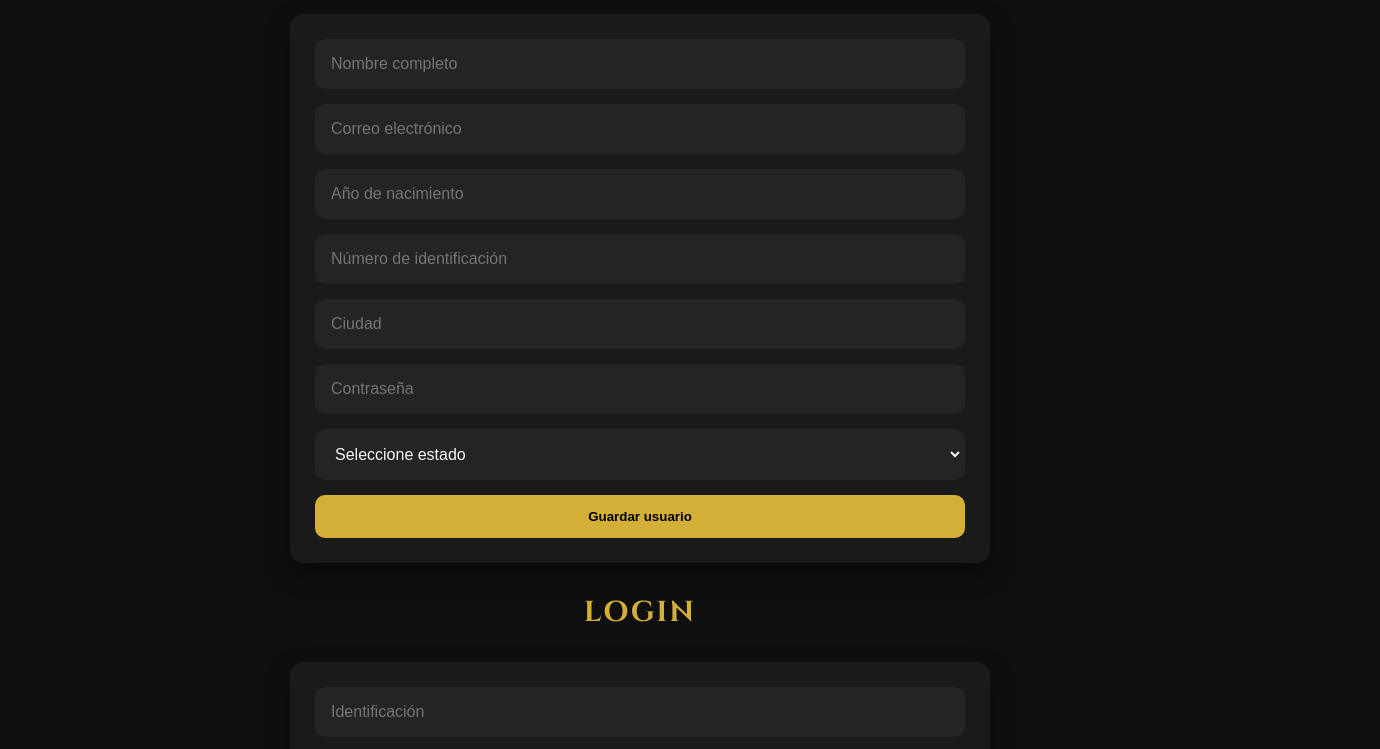
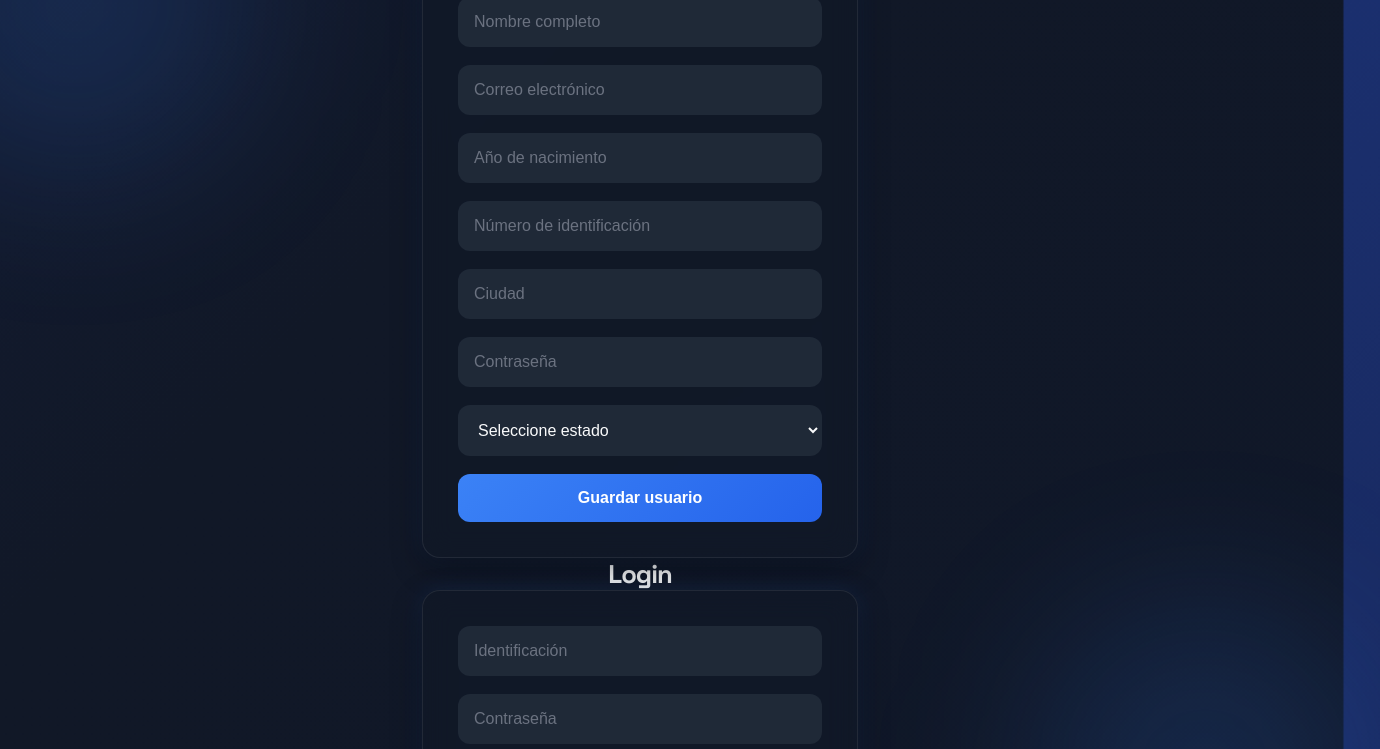
Before and after one commit to CarlosAp0515/CRUD-Micaela-JS, a website built with Vite: page index.html in a window 1280 px wide. Shown: the part 100-849 px from the top of the page, 1380 px wide, since content can reach past the window. Built offline with nearby package versions, Linux system fonts and the light colour scheme.

Commit message:
mejora visual login

```diff
--- a/src/main.js
+++ b/src/main.js
@@ -95,7 +95,7 @@
     <main class="container">
 
       <h1>
-        Bienvenido ${user.fullname}
+        Bienvenid@ ${user.fullname}
       </h1>
 
       <button id="logout">
--- a/src/style.css
+++ b/src/style.css
@@ -1,21 +1,22 @@
-@import url("https://fonts.googleapis.com/css2?family=Cinzel:wght@400;600;700&display=swap");
+@import url("https://fonts.googleapis.com/css2?family=Space+Grotesk:wght@400;500;700&display=swap");
+
 :root {
-  --color-bg: #0f0f0f;
-  --color-surface: #1a1a1a;
-  --color-surface-light: #242424;
+  --color-bg: #0f172a;
+  --color-surface: rgba(17, 24, 39, 0.88);
+  --color-surface-light: #1f2937;
 
-  --color-gold: #d4af37;
-  --color-gold-hover: #f1c75b;
+  --color-primary: #3b82f6;
+  --color-primary-hover: #60a5fa;
 
-  --color-text: #f5f5f5;
-  --color-text-muted: #b0b0b0;
+  --color-text: #f9fafb;
+  --color-text-muted: #9ca3af;
 
-  --color-danger: #c0392b;
-  --color-danger-hover: #e74c3c;
+  --color-danger: #ef4444;
+  --color-danger-hover: #f87171;
 
   --color-shadow: rgba(0, 0, 0, 0.4);
 
-  --border-radius: 14px;
+  --border-radius: 18px;
 
   --transition: all 0.3s ease;
 }
@@ -35,14 +36,61 @@
 ========================= */
 
 body {
-  background-color: var(--color-bg);
+  min-height: 100vh;
+
+  display: flex;
+  justify-content: center;
+  align-items: flex-start;
+
+  overflow-x: hidden;
+
+  background: linear-gradient(-45deg, #0f172a, #111827, #172554, #1e3a8a);
+
+  background-size: 400% 400%;
+
+  animation: gradientMove 12s ease infinite;
+
+  font-family: "Space Grotesk", sans-serif;
+
   color: var(--color-text);
 
-  font-family: Arial, Helvetica, sans-serif;
+  position: relative;
 
-  min-height: 100vh;
+  padding-top: 40px 20px;
+}
 
-  padding: 30px;
+/* =========================
+   EFECTOS DE FONDO
+========================= */
+
+body::before,
+body::after {
+  content: "";
+
+  position: absolute;
+
+  width: 350px;
+  height: 350px;
+
+  border-radius: 50%;
+
+  background: rgba(59, 130, 246, 0.15);
+
+  filter: blur(80px);
+
+  animation: float 8s ease-in-out infinite;
+}
+
+body::before {
+  top: -100px;
+  left: -100px;
+}
+
+body::after {
+  bottom: -100px;
+  right: -100px;
+
+  animation-delay: 4s;
 }
 
 /* =========================
@@ -51,46 +99,38 @@
 
 .container {
   width: 100%;
-  max-width: 700px;
+  max-width: 1400px;
+  margin: 0 auto;
+  position: relative;
 
-  margin: 0 auto;
-
-  display: flex;
-  flex-direction: column;
-
-  gap: 30px;
+  z-index: 2;
 }
 
 /* =========================
    TITULOS
 ========================= */
 
-h1 {
-  font-size: 3rem;
-
-  text-shadow:
-    0 0 10px rgba(212, 175, 55, 0.4),
-    0 0 20px rgba(212, 175, 55, 0.2);
-}
 h1,
 h2 {
-  color: var(--color-gold);
-
   text-align: center;
 
-  letter-spacing: 2px;
+  color: white;
 
-  font-family: "Cinzel", serif;
+  letter-spacing: -1px;
 
-  text-transform: uppercase;
+  font-weight: 700;
 }
 
 h1 {
   font-size: 2.5rem;
+
+  margin-bottom: 10px;
+
+  animation: fadeDown 1s ease;
 }
 
 h2 {
-  font-size: 1.8rem;
+  font-size: 1.6rem;
 }
 
 /* =========================
@@ -98,18 +138,28 @@
 ========================= */
 
 form {
-  background-color: var(--color-surface);
+  width: 100%;
 
-  padding: 25px;
+  background: var(--color-surface);
+
+  backdrop-filter: blur(14px);
+
+  padding: 35px;
 
   border-radius: var(--border-radius);
 
   display: flex;
   flex-direction: column;
 
-  gap: 15px;
+  gap: 18px;
 
-  box-shadow: 0 10px 25px var(--color-shadow);
+  border: 1px solid rgba(255, 255, 255, 0.08);
+
+  box-shadow:
+    0 10px 30px rgba(0, 0, 0, 0.45),
+    0 0 25px rgba(59, 130, 246, 0.15);
+
+  animation: cardEntrance 1s ease;
 }
 
 /* =========================
@@ -120,11 +170,11 @@
 select {
   width: 100%;
 
-  padding: 14px;
+  padding: 15px;
 
-  border: 2px solid transparent;
+  border: 1px solid transparent;
 
-  border-radius: 10px;
+  border-radius: 12px;
 
   background-color: var(--color-surface-light);
 
@@ -135,13 +185,23 @@
   outline: none;
 
   transition: var(--transition);
+
+  transform: scale(1);
+}
+
+input::placeholder {
+  color: #6b7280;
 }
 
 input:focus,
 select:focus {
-  border-color: var(--color-gold);
+  border-color: var(--color-primary);
 
-  box-shadow: 0 0 10px rgba(212, 175, 55, 0.4);
+  transform: scale(1.02);
+
+  box-shadow:
+    0 0 0 4px rgba(59, 130, 246, 0.2),
+    0 0 15px rgba(59, 130, 246, 0.25);
 }
 
 /* =========================
@@ -151,25 +211,60 @@
 button {
   border: none;
 
-  padding: 14px;
+  padding: 15px;
 
-  border-radius: 10px;
+  border-radius: 12px;
 
-  background-color: var(--color-gold);
+  background: linear-gradient(135deg, var(--color-primary), #2563eb);
 
-  color: #000;
+  color: white;
 
-  font-weight: bold;
+  font-size: 1rem;
+
+  font-weight: 600;
 
   cursor: pointer;
 
   transition: var(--transition);
+
+  position: relative;
+
+  overflow: hidden;
 }
 
 button:hover {
-  background-color: var(--color-gold-hover);
+  transform: translateY(-3px) scale(1.02);
 
-  transform: translateY(-2px);
+  box-shadow:
+    0 10px 25px rgba(59, 130, 246, 0.4),
+    0 0 20px rgba(59, 130, 246, 0.3);
+}
+
+/* EFECTO BRILLO BOTON */
+
+button::before {
+  content: "";
+
+  position: absolute;
+
+  top: 0;
+  left: -100%;
+
+  width: 100%;
+  height: 100%;
+
+  background: linear-gradient(
+    120deg,
+    transparent,
+    rgba(255, 255, 255, 0.35),
+    transparent
+  );
+
+  transition: 0.6s;
+}
+
+button:hover::before {
+  left: 100%;
 }
 
 /* =========================
@@ -179,9 +274,11 @@
 #usersContainer {
   display: grid;
 
-  grid-template-columns: repeat(auto-fit, minmax(280px, 1fr));
+  grid-template-columns: repeat(3, 1fr);
 
   gap: 20px;
+
+  margin-top: 30px;
 }
 
 /* =========================
@@ -189,7 +286,7 @@
 ========================= */
 
 .card {
-  background-color: var(--color-surface);
+  background: rgba(17, 24, 39, 0.9);
 
   border-radius: var(--border-radius);
 
@@ -200,19 +297,21 @@
 
   gap: 12px;
 
-  box-shadow: 0 10px 20px var(--color-shadow);
+  border: 1px solid rgba(255, 255, 255, 0.06);
+
+  box-shadow: 0 10px 20px rgba(0, 0, 0, 0.35);
 
   transition: var(--transition);
 
-  border: 1px solid rgba(212, 175, 55, 0.15);
+  animation: fadeUp 0.8s ease;
 }
 
 .card:hover {
-  transform: translateY(-5px);
+  transform: translateY(-6px) scale(1.02);
 
-  border-color: var(--color-gold);
+  border-color: rgba(59, 130, 246, 0.4);
 
-  box-shadow: 0 15px 30px rgba(212, 175, 55, 0.15);
+  box-shadow: 0 15px 30px rgba(59, 130, 246, 0.2);
 }
 
 /* =========================
@@ -220,11 +319,9 @@
 ========================= */
 
 .card h2 {
-  color: var(--color-gold);
+  color: white;
 
   text-align: left;
-
-  font-size: 1.5rem;
 }
 
 .card p {
@@ -260,13 +357,11 @@
 .delete {
   flex: 1;
 
-  background-color: var(--color-danger);
-
-  color: white;
+  background: linear-gradient(135deg, var(--color-danger), #dc2626);
 }
 
 .delete:hover {
-  background-color: var(--color-danger-hover);
+  box-shadow: 0 10px 25px rgba(239, 68, 68, 0.3);
 }
 
 /* =========================
@@ -280,12 +375,86 @@
 }
 
 /* =========================
+   ANIMACIONES
+========================= */
+
+@keyframes gradientMove {
+  0% {
+    background-position: 0% 50%;
+  }
+
+  50% {
+    background-position: 100% 50%;
+  }
+
+  100% {
+    background-position: 0% 50%;
+  }
+}
+
+@keyframes float {
+  0% {
+    transform: translateY(0px);
+  }
+
+  50% {
+    transform: translateY(30px);
+  }
+
+  100% {
+    transform: translateY(0px);
+  }
+}
+
+@keyframes cardEntrance {
+  0% {
+    opacity: 0;
+
+    transform: translateY(40px) scale(0.95);
+  }
+
+  100% {
+    opacity: 1;
+
+    transform: translateY(0) scale(1);
+  }
+}
+
+@keyframes fadeDown {
+  0% {
+    opacity: 0;
+
+    transform: translateY(-20px);
+  }
+
+  100% {
+    opacity: 1;
+
+    transform: translateY(0);
+  }
+}
+
+@keyframes fadeUp {
+  0% {
+    opacity: 0;
+
+    transform: translateY(20px);
+  }
+
+  100% {
+    opacity: 1;
+
+    transform: translateY(0);
+  }
+}
+
+/* =========================
    RESPONSIVE
 ========================= */
 
 @media (max-width: 768px) {
   body {
-    padding: 20px;
+    padding: 15px;
   }
 
   h1 {
@@ -293,10 +462,22 @@
   }
 
   form {
-    padding: 20px;
+    padding: 25px;
   }
 
   .actions {
     flex-direction: column;
   }
 }
+
+@media (max-width: 992px) {
+  #usersContainer {
+    grid-template-columns: repeat(2, 1fr);
+  }
+}
+
+@media (max-width: 600px) {
+  #usersContainer {
+    grid-template-columns: 1fr;
+  }
+}
```
